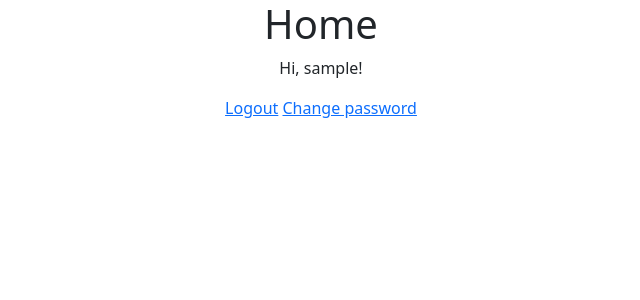
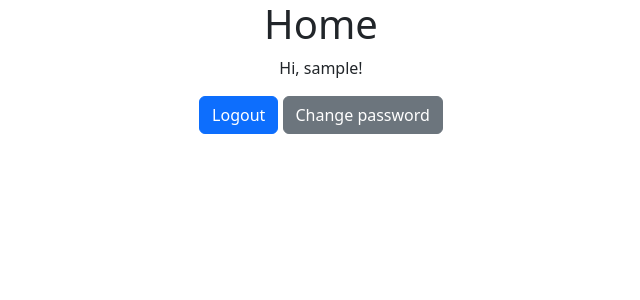
Before and after one commit to mq022002/FitForge, a Django app: page /profile/ in a window 1280 px wide. Shown: the top 300 px of the page, without its empty margins (319-959 px from the left). Run offline with Django 4.2, Linux system fonts and the light colour scheme; the visitor is signed in with stand-in values (Sample User, id 1).

Commit message:
added btn classes

```diff
--- a/users/templates/users/profile.html
+++ b/users/templates/users/profile.html
@@ -5,8 +5,8 @@
         <div class="col text-center">
             <h1>Home</h1>
             <p>Hi, {{ user.username }}!</p>
-            <a href="{% url 'logout' %}">Logout</a>
-            <a href="{% url 'change_password' %}">Change password</a>
+            <a class="btn btn-primary" href="{% url 'logout' %}">Logout</a>
+            <a class="btn btn-secondary" href="{% url 'change_password' %}">Change password</a>
         </div>
     </div>
 </div>
```
